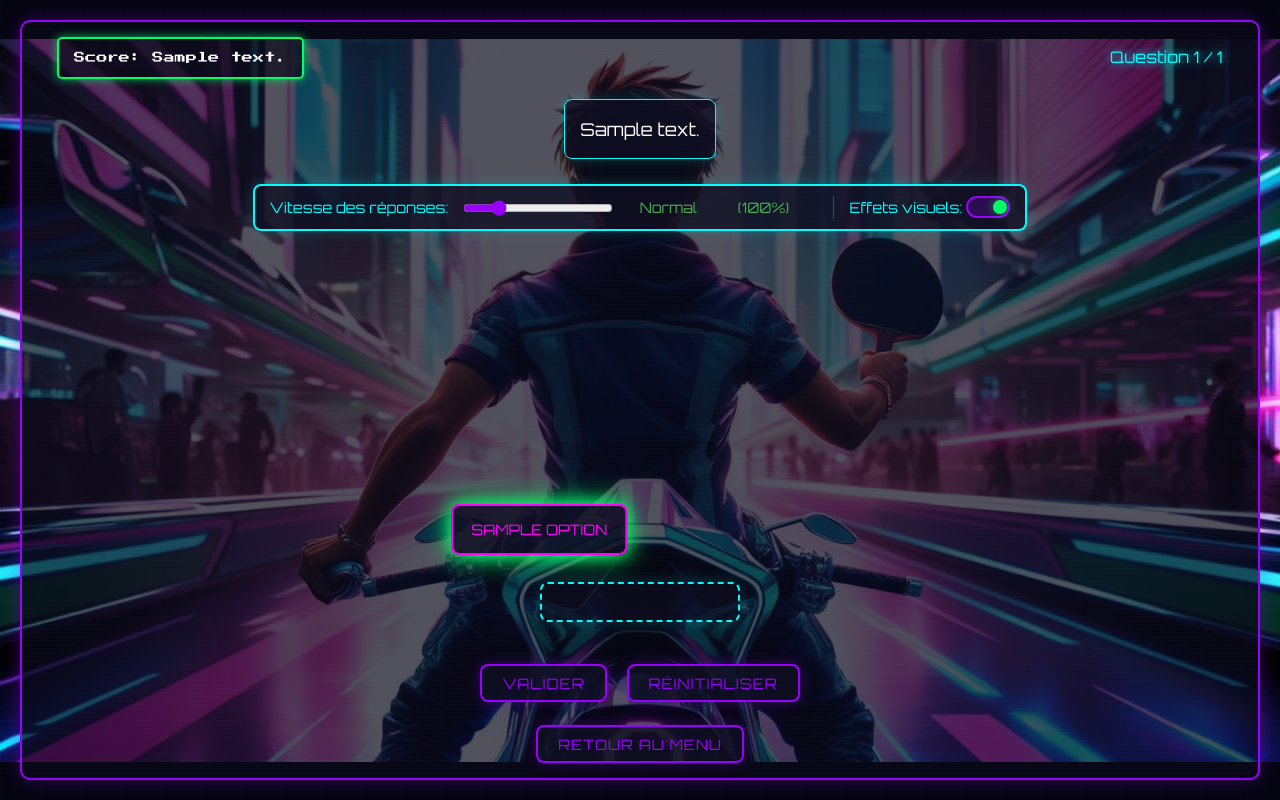
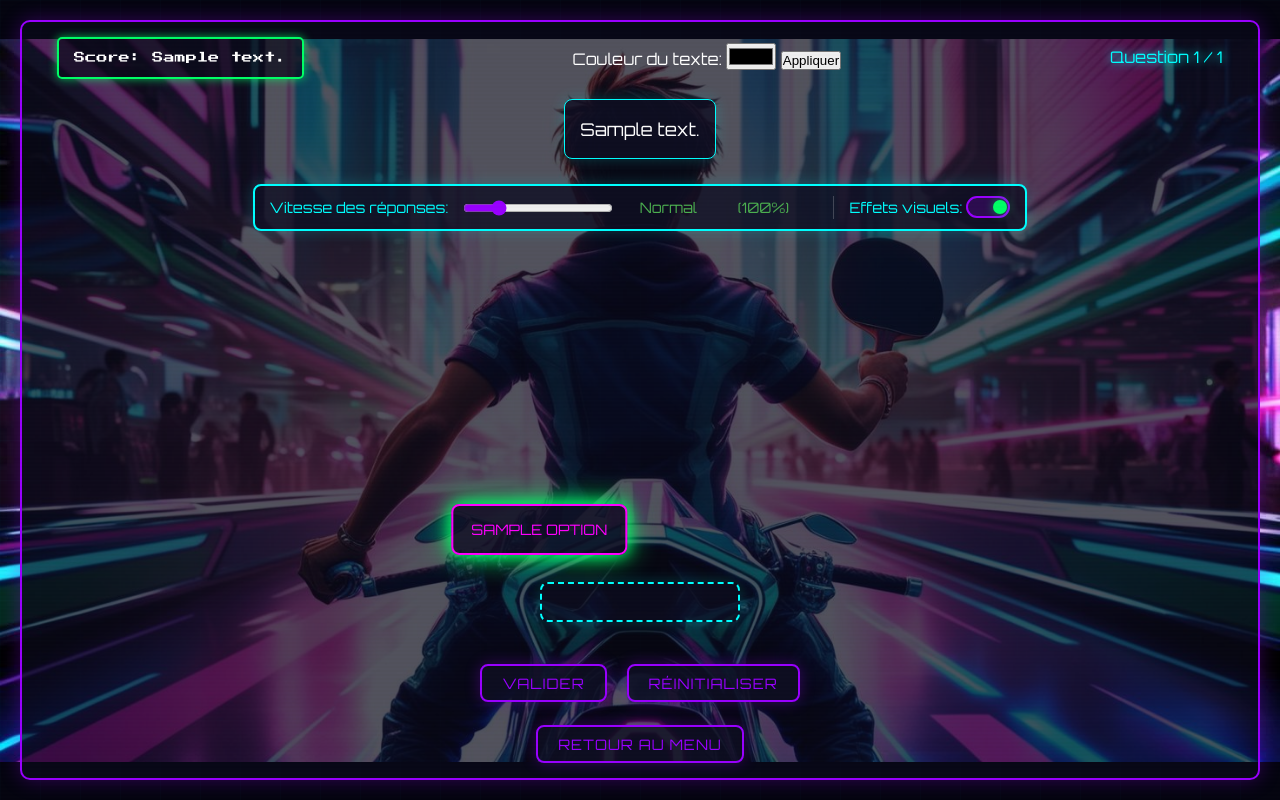
Before and after one commit to AlexMyddleware/svt-reproduction-animaux, a Flask app: template src/svt_app/templates/texte_a_trous.html in a window 1280 px wide. Run offline with Flask 3, Linux system fonts and the light colour scheme; the template is opened without the code that fills it: most values are stand-ins (such as "Sample title", 1, 10 or a date in 2020).

Commit message:
color picker

```diff
--- a/src/svt_app/static/js/effects_toggle.js
+++ b/src/svt_app/static/js/effects_toggle.js
@@ -42,6 +42,55 @@ function initEffectsToggle() {
     });
 }
 
+// file for color picker
+
+
+// function to change the color of the option, takes the hex code as a parameter
+function changeColor(hex) {
+    console.log('Applying color:', hex);
+    const options = document.querySelectorAll('.option');
+    options.forEach(option => {
+        option.style.setProperty('color', hex, 'important');
+    });
+
+    // Save the color preference
+    try {
+        localStorage.setItem('texte_trous_color', hex);
+    } catch (e) {
+        console.log('Could not save color preference');
+    }
+}
+
+// Initialize color picker functionality
+document.addEventListener('DOMContentLoaded', function() {
+    const colorPicker = document.getElementById('color-picker');
+    const applyColorBtn = document.querySelector('.color-picker-button button');
+
+    if (colorPicker && applyColorBtn) {
+        // Load saved color preference if available
+        try {
+            const savedColor = localStorage.getItem('texte_trous_color');
+            if (savedColor) {
+                colorPicker.value = savedColor;
+                changeColor(savedColor);
+            }
+        } catch (e) {
+            console.log('Could not load color preference');
+        }
+
+        // Apply color when button is clicked
+        applyColorBtn.addEventListener('click', function() {
+            const selectedColor = colorPicker.value;
+            changeColor(selectedColor);
+        });
+
+        // Optional: Preview color changes in real-time
+        colorPicker.addEventListener('input', function() {
+            changeColor(this.value);
+        });
+    }
+});
+
 /**
  * Apply the effects state by adding or removing a class to the document body.
  * @param {boolean} enabled - Whether effects are enabled
--- a/src/svt_app/templates/texte_a_trous.html
+++ b/src/svt_app/templates/texte_a_trous.html
@@ -19,6 +19,12 @@
         <div class="top-info">
             <div class="score-display">
                 <p>Score: {{ scores.texte_a_trous }}</p>
+            </div>
+
+            <div class="color-picker-button">
+                <label for="color-picker">Couleur du texte:</label>
+                <input type="color" id="color-picker" value="#000000">
+                <button class="color-picker-button">Appliquer</button>
             </div>
 
             <div class="question-number">
```
